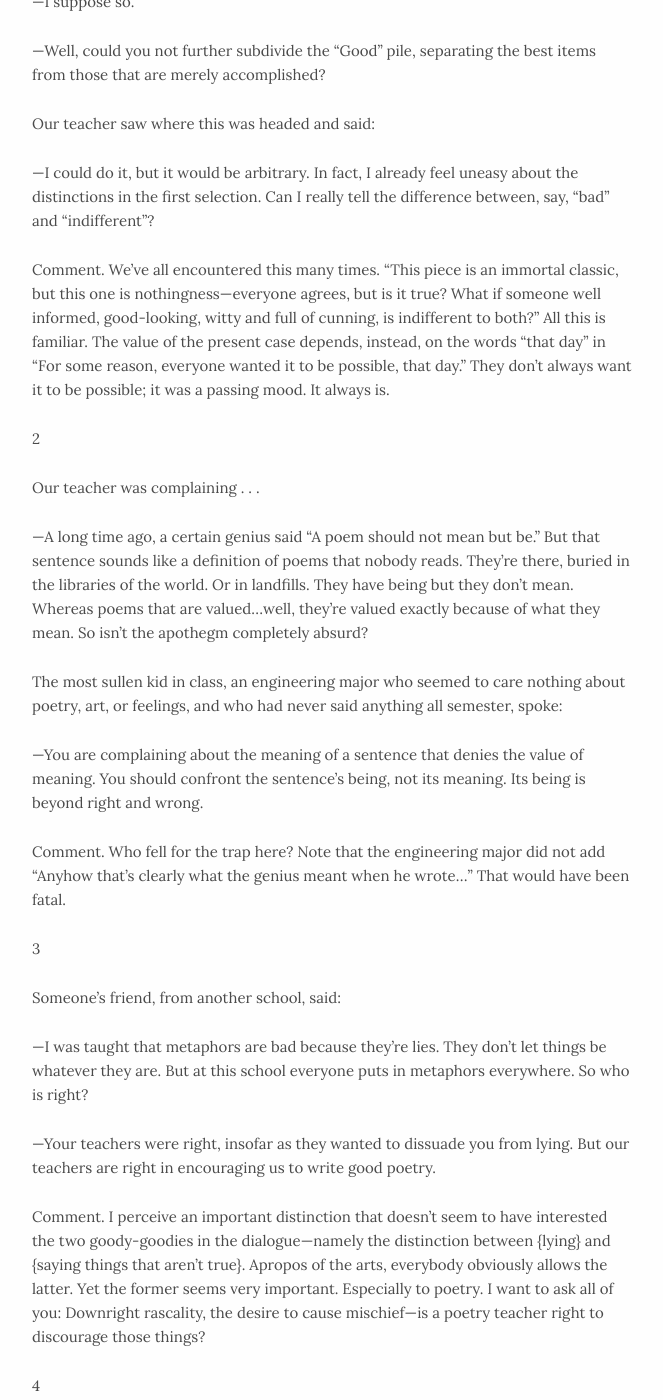
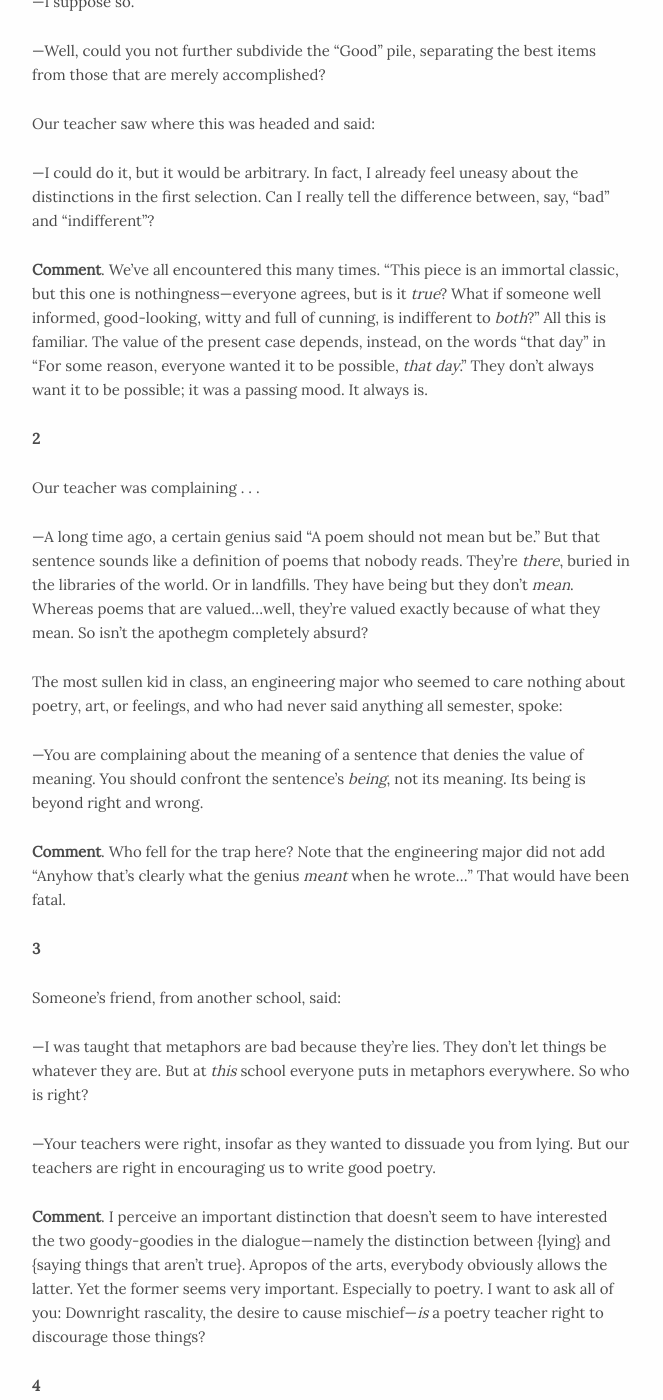
Before and after one commit to brandonkreitler/brandonkreitler.github.io, a Jekyll site: the page built from _posts/2018-08-13-Madrid-Public-Cases.md, in a window 1280 px wide and 1400 px high, scrolled down 846 px. Shown: the whole window, without its empty margins (308-971 px from the left). Built offline with Jekyll 4.4.1, drawn with Linux system fonts in a browser that asks for light colours; some of the changed text lies outside the part shown.

```diff
--- a/_posts/2018-08-13-Madrid-Public-Cases.md
+++ b/_posts/2018-08-13-Madrid-Public-Cases.md
@@ -3,7 +3,7 @@ layout: post
 title: Anthony Madrid's Public Cases
 date: 2018-08-13
 ---
-1
+**1**
 
 Someone wanted to know if poems could be graded on a scale of 1–100. Our teacher said she could not grade works of art according to such a scheme. For some reason, everyone wanted it to be possible, that day. One of the students took the following line:
 
@@ -17,51 +17,51 @@ Our teacher saw where this was headed and said:
 
 —I could do it, but it would be arbitrary. In fact, I already feel uneasy about the distinctions in the first selection. Can I really tell the difference between, say, “bad” and “indifferent”?
 
-Comment. We’ve all encountered this many times. “This piece is an immortal classic, but this one is nothingness—everyone agrees, but is it true? What if someone well informed, good-looking, witty and full of cunning, is indifferent to both?” All this is familiar. The value of the present case depends, instead, on the words “that day” in “For some reason, everyone wanted it to be possible, that day.” They don’t always want it to be possible; it was a passing mood. It always is.
+**Comment**. We’ve all encountered this many times. “This piece is an immortal classic, but this one is nothingness—everyone agrees, but is it _true_? What if someone well informed, good-looking, witty and full of cunning, is indifferent to _both_?” All this is familiar. The value of the present case depends, instead, on the words “that day” in “For some reason, everyone wanted it to be possible, _that day_.” They don’t always want it to be possible; it was a passing mood. It always is.
 
 
 
-2
+**2**
 
 Our teacher was complaining . . .
 
-—A long time ago, a certain genius said “A poem should not mean but be.” But that sentence sounds like a definition of poems that nobody reads. They’re there, buried in the libraries of the world. Or in landfills. They have being but they don’t mean. Whereas poems that are valued…well, they’re valued exactly because of what they mean. So isn’t the apothegm completely absurd?
+—A long time ago, a certain genius said “A poem should not mean but be.” But that sentence sounds like a definition of poems that nobody reads. They’re _there_, buried in the libraries of the world. Or in landfills. They have being but they don’t _mean_. Whereas poems that are valued…well, they’re valued exactly because of what they mean. So isn’t the apothegm completely absurd?
 
 The most sullen kid in class, an engineering major who seemed to care nothing about poetry, art, or feelings, and who had never said anything all semester, spoke:
 
-—You are complaining about the meaning of a sentence that denies the value of meaning. You should confront the sentence’s being, not its meaning. Its being is beyond right and wrong.
+—You are complaining about the meaning of a sentence that denies the value of meaning. You should confront the sentence’s _being_, not its meaning. Its being is beyond right and wrong.
 
-Comment. Who fell for the trap here? Note that the engineering major did not add “Anyhow that’s clearly what the genius meant when he wrote…” That would have been fatal.
+**Comment**. Who fell for the trap here? Note that the engineering major did not add “Anyhow that’s clearly what the genius _meant_ when he wrote…” That would have been fatal.
 
 
 
-3
+**3**
 
 Someone’s friend, from another school, said:
 
-—I was taught that metaphors are bad because they’re lies. They don’t let things be whatever they are. But at this school everyone puts in metaphors everywhere. So who is right?
+—I was taught that metaphors are bad because they’re lies. They don’t let things be whatever they are. But at _this_ school everyone puts in metaphors everywhere. So who is right?
 
 —Your teachers were right, insofar as they wanted to dissuade you from lying. But our teachers are right in encouraging us to write good poetry.
 
-Comment. I perceive an important distinction that doesn’t seem to have interested the two goody-goodies in the dialogue—namely the distinction between {lying} and {saying things that aren’t true}. Apropos of the arts, everybody obviously allows the latter. Yet the former seems very important. Especially to poetry. I want to ask all of you: Downright rascality, the desire to cause mischief—is a poetry teacher right to discourage those things?
+**Comment**. I perceive an important distinction that doesn’t seem to have interested the two goody-goodies in the dialogue—namely the distinction between {lying} and {saying things that aren’t true}. Apropos of the arts, everybody obviously allows the latter. Yet the former seems very important. Especially to poetry. I want to ask all of you: Downright rascality, the desire to cause mischief—_is_ a poetry teacher right to discourage those things?
 
 
 
-4
+**4**
 
 A giddy and credulous young man, one who could never conceive of himself as being the source of grievance to anyone, but who was perpetually aggrieved in all his personal relations, said:
 
 —Irony belongs to the aloof. It is always an act of parading one’s superiority. It is therefore inherently ostentatious, and that is why I shun it.
 
-—Aren’t you at fault too, though? What would you say to someone who said “Whoever criticizes parades their superiority”—?
+—Aren’t you at fault too, though? What would you say to someone who said “Whoever _criticizes_ parades their superiority”—?
 
 —I would say: “No, no, I’m just muddling along. I’m not superior, and if I seem to be on a crusade, I do it in a spirit of grim necessity.”
 
-Comment. It’s true: the soldier in the field does not, out of a sense of superiority, shoot at the people who are shooting at him. But is this really a persuasive figure for the position of a critic? Just the same, the giddy, credulous, and aggrieved young man is surely on to something.
+**Comment**. It’s true: the soldier in the field does not, out of a sense of superiority, shoot at the people who are shooting at him. But is this really a persuasive figure for the position of a _critic_? Just the same, the giddy, credulous, and aggrieved young man is surely on to something.
 
 
 
-5
+**5**
 
 —Marianne Moore is to prosody what the Marquis de Sade was to holding hands and sharing a milkshake.
 
@@ -73,7 +73,7 @@ Comment. It’s true: the soldier in the field does not, out of a sense of super
 
 —“Need” doesn’t matter here. I’m interested in pleasure. Maybe we “need” pain and disgust? Fine, but we get plenty without courting it.
 
-Comment. These two seem quite agreed that Moore is a pervert. She takes something that should be nice and turns it into a curdling mess. But how in the world can something be compared to de Sade if no one even notices it? Is that not the case with Moore’s prosody? Or let me take it one step further and suggest that maybe the first person in the dialogue is Young Goodman Brown.
+**Comment**. These two seem quite agreed that Moore is a pervert. She takes something that should be nice and turns it into a curdling mess. But how in the world can something be compared to de Sade if _no one even notices it_? Is that not the case with Moore’s prosody? Or let me take it one step further and suggest that maybe the first person in the dialogue is Young Goodman Brown.
 
 
 [Anthony’s most recent book is Try Never (Canarium, 2017)]
```
